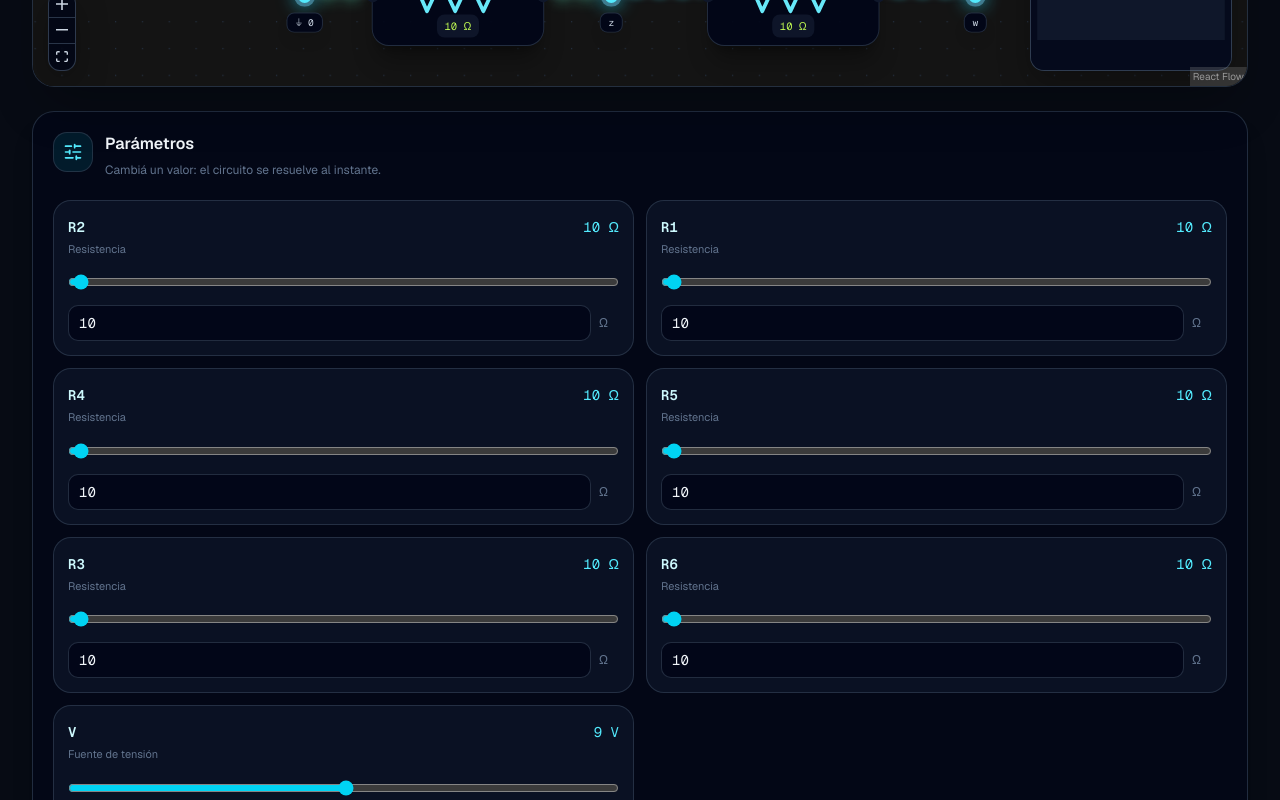
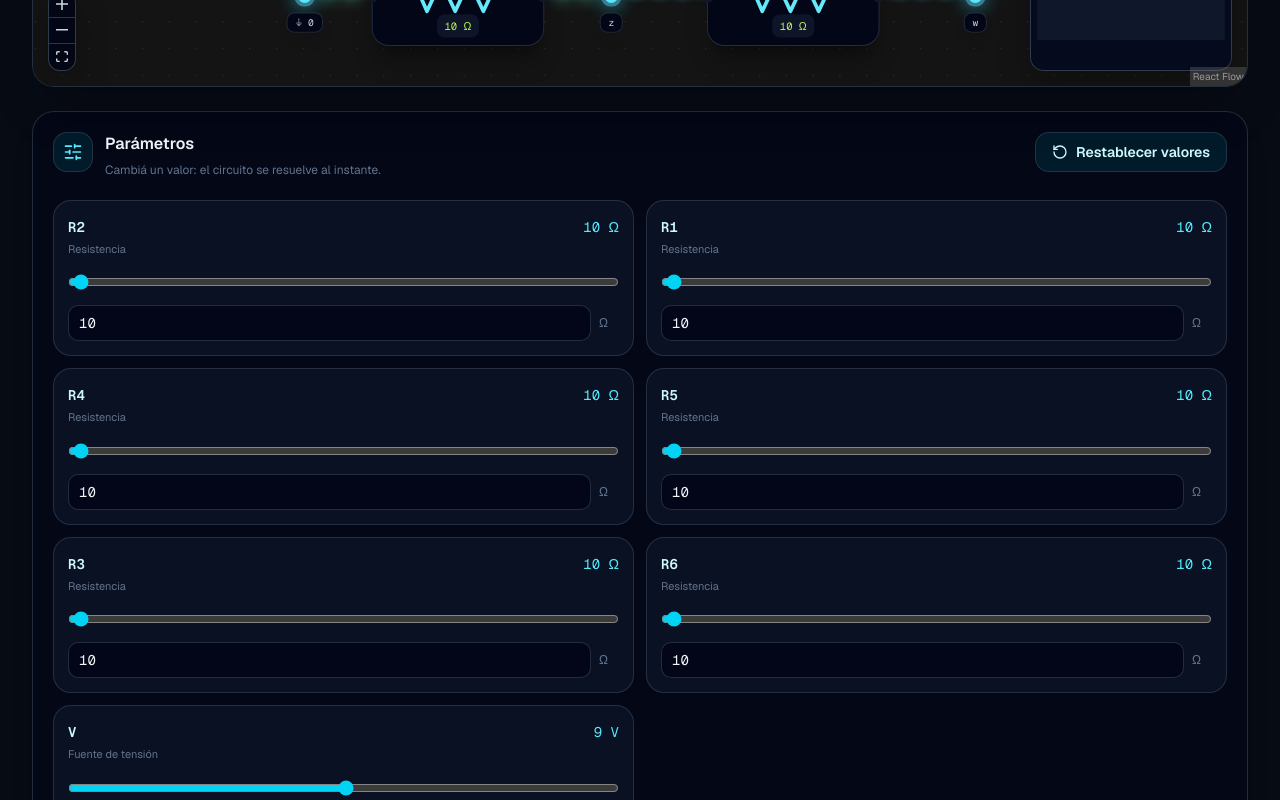
Before and after one commit to AlanXavierKlein/simulador-circuitos-cd, a Next.js app: page /guia/p8 in a window 1280 px wide. Shown: the part 1020-1820 px from the top of the page. Built offline with nearby package versions, Linux system fonts and the light colour scheme.

Commit message:
feat: add value reset to guide exercises

```diff
--- a/components/controls/ComponentControls.tsx
+++ b/components/controls/ComponentControls.tsx
@@ -1,12 +1,13 @@
 "use client";
 
-import { SlidersHorizontal } from "lucide-react";
+import { RotateCcw, SlidersHorizontal } from "lucide-react";
 
 import type { Circuit, Component } from "@/lib/engine/model";
 
 type ComponentControlsProps = {
   circuit: Circuit;
   onValueChange: (label: string, value: number) => void;
+  onReset?: () => void;
   compact?: boolean;
 };
 
@@ -67,6 +68,7 @@ function formatValue(value: number): string {
 export function ComponentControls({
   circuit,
   onValueChange,
+  onReset,
   compact = false,
 }: ComponentControlsProps) {
   return (
@@ -77,7 +79,8 @@ export function ComponentControls({
           : "xl:sticky xl:top-24 xl:max-h-[calc(100vh-7rem)] xl:overflow-y-auto"
       }`}
     >
-      <div className="mb-5 flex items-start gap-3">
+      <div className="mb-5 flex flex-col justify-between gap-4 sm:flex-row sm:items-start">
+        <div className="flex items-start gap-3">
           <span className="grid size-10 shrink-0 place-items-center rounded-xl border border-cyan-400/20 bg-cyan-400/10 text-cyan-300">
             <SlidersHorizontal className="size-5" />
           </span>
@@ -87,6 +90,17 @@ export function ComponentControls({
               Cambiá un valor: el circuito se resuelve al instante.
             </p>
           </div>
+        </div>
+        {onReset ? (
+          <button
+            type="button"
+            onClick={onReset}
+            className="inline-flex h-10 w-fit items-center justify-center gap-2 rounded-xl border border-cyan-400/25 bg-cyan-400/10 px-4 text-sm font-semibold text-cyan-100 transition hover:border-cyan-300/50 hover:bg-cyan-400/15 focus-visible:outline-2 focus-visible:outline-offset-2 focus-visible:outline-cyan-300"
+          >
+            <RotateCcw className="size-4" />
+            Restablecer valores
+          </button>
+        ) : null}
       </div>
 
       <div
--- a/components/guide/InstrumentDesigner.tsx
+++ b/components/guide/InstrumentDesigner.tsx
@@ -1,7 +1,7 @@
 "use client";
 
 import { AlertTriangle, RotateCcw, SlidersHorizontal } from "lucide-react";
-import { useMemo, useState } from "react";
+import { useMemo, useRef, useState } from "react";
 
 import { GuideValidationPanel } from "@/components/guide/GuideValidationPanel";
 import type { ValidationReading } from "@/components/guide/GuideValidationPanel";
@@ -151,11 +151,16 @@ function buildVoltmeterSteps(
 export function InstrumentDesigner({ kind }: { kind: InstrumentKind }) {
   const defaults =
     kind === "ammeter" ? defaultAmmeterInput : defaultVoltmeterInput;
+  const originalValuesRef = useRef({
+    rg: defaults.rg,
+    galvanometerCurrent: defaults.galvanometerCurrent,
+    scales: [...defaults.scales] as [number, number, number],
+  });
   const [rg, setRg] = useState(defaults.rg);
   const [ig, setIg] = useState(defaults.galvanometerCurrent);
-  const [scales, setScales] = useState<[number, number, number]>(
-    defaults.scales,
-  );
+  const [scales, setScales] = useState<[number, number, number]>(() => [
+    ...defaults.scales,
+  ]);
   const calculation = useMemo(() => {
     try {
       const input = { rg, galvanometerCurrent: ig, scales };
@@ -193,9 +198,9 @@ export function InstrumentDesigner({ kind }: { kind: InstrumentKind }) {
     : [];
 
   const reset = () => {
-    setRg(defaults.rg);
-    setIg(defaults.galvanometerCurrent);
-    setScales(defaults.scales);
+    setRg(originalValuesRef.current.rg);
+    setIg(originalValuesRef.current.galvanometerCurrent);
+    setScales([...originalValuesRef.current.scales]);
   };
 
   return (
@@ -204,7 +209,6 @@ export function InstrumentDesigner({ kind }: { kind: InstrumentKind }) {
 
       <div className="grid gap-6 xl:grid-cols-[22rem_minmax(0,1fr)] xl:items-start">
         <aside className="rounded-3xl border border-slate-800 bg-slate-950/70 p-5 shadow-xl shadow-black/20">
-          <div className="flex items-start justify-between gap-3">
           <div className="flex items-start gap-3">
             <span className="grid size-10 shrink-0 place-items-center rounded-xl border border-cyan-400/20 bg-cyan-400/10 text-cyan-300">
               <SlidersHorizontal className="size-5" />
@@ -219,12 +223,11 @@ export function InstrumentDesigner({ kind }: { kind: InstrumentKind }) {
           <button
             type="button"
             onClick={reset}
-              aria-label="Restablecer valores oficiales"
-              className="grid size-9 place-items-center rounded-lg border border-slate-700 text-slate-400 transition hover:border-cyan-400/40 hover:text-cyan-200"
+            className="mt-4 inline-flex h-10 w-full items-center justify-center gap-2 whitespace-nowrap rounded-xl border border-cyan-400/25 bg-cyan-400/10 px-3 text-xs font-semibold text-cyan-100 transition hover:border-cyan-300/50 hover:bg-cyan-400/15 focus-visible:outline-2 focus-visible:outline-offset-2 focus-visible:outline-cyan-300"
           >
             <RotateCcw className="size-4" />
+            Restablecer valores
           </button>
-          </div>
 
           <div className="mt-5 space-y-4">
             <NumberField
--- a/components/simulator/SimulatorWorkspace.tsx
+++ b/components/simulator/SimulatorWorkspace.tsx
@@ -1,7 +1,7 @@
 "use client";
 
 import { AlertTriangle } from "lucide-react";
-import { useMemo, useState } from "react";
+import { useMemo, useRef, useState } from "react";
 
 import { CircuitCanvas } from "@/components/circuit/CircuitCanvas";
 import type {
@@ -16,7 +16,10 @@ import { ResultsPanel } from "@/components/results/ResultsPanel";
 import { SolutionSteps } from "@/components/steps/SolutionSteps";
 import { solveCircuit, voltageBetween } from "@/lib/engine/kirchhoff";
 import type { Circuit } from "@/lib/engine/model";
-import { updateCircuitComponentValue } from "@/lib/engine/circuit-state";
+import {
+  cloneCircuit,
+  updateCircuitComponentValue,
+} from "@/lib/engine/circuit-state";
 import { buildSolutionSteps } from "@/lib/engine/steps";
 import type { GuideValidationDefinition } from "@/lib/problems/guia04";
 
@@ -43,7 +46,8 @@ export function SimulatorWorkspace({
   title = "Red de tres mallas",
   guide,
 }: SimulatorWorkspaceProps) {
-  const [circuit, setCircuit] = useState(initialCircuit);
+  const originalCircuitRef = useRef<Circuit>(cloneCircuit(initialCircuit));
+  const [circuit, setCircuit] = useState(() => cloneCircuit(initialCircuit));
   const calculation = useMemo(() => {
     try {
       const result = solveCircuit(circuit);
@@ -88,6 +92,11 @@ export function SimulatorWorkspace({
     <ComponentControls
       circuit={circuit}
       compact={Boolean(guide)}
+      onReset={
+        guide
+          ? () => setCircuit(cloneCircuit(originalCircuitRef.current))
+          : undefined
+      }
       onValueChange={(label, value) =>
         setCircuit((currentCircuit) =>
           updateCircuitComponentValue(currentCircuit, label, value),
--- a/lib/engine/circuit-state.ts
+++ b/lib/engine/circuit-state.ts
@@ -1,4 +1,12 @@
 import type { Circuit, Component } from "./model";
+
+/** Crea una copia independiente de la netlist para conservar un estado base. */
+export function cloneCircuit(circuit: Circuit): Circuit {
+  return {
+    nodes: circuit.nodes.map((node) => ({ ...node })),
+    components: circuit.components.map((component) => ({ ...component })),
+  };
+}
 
 function withComponentValue(component: Component, value: number): Component {
   if (!Number.isFinite(value)) {
```
Also changed, not shown: 1 other file (tests, documents, lock files or other folders). Lines whose indentation alone changed are shown as unchanged.
